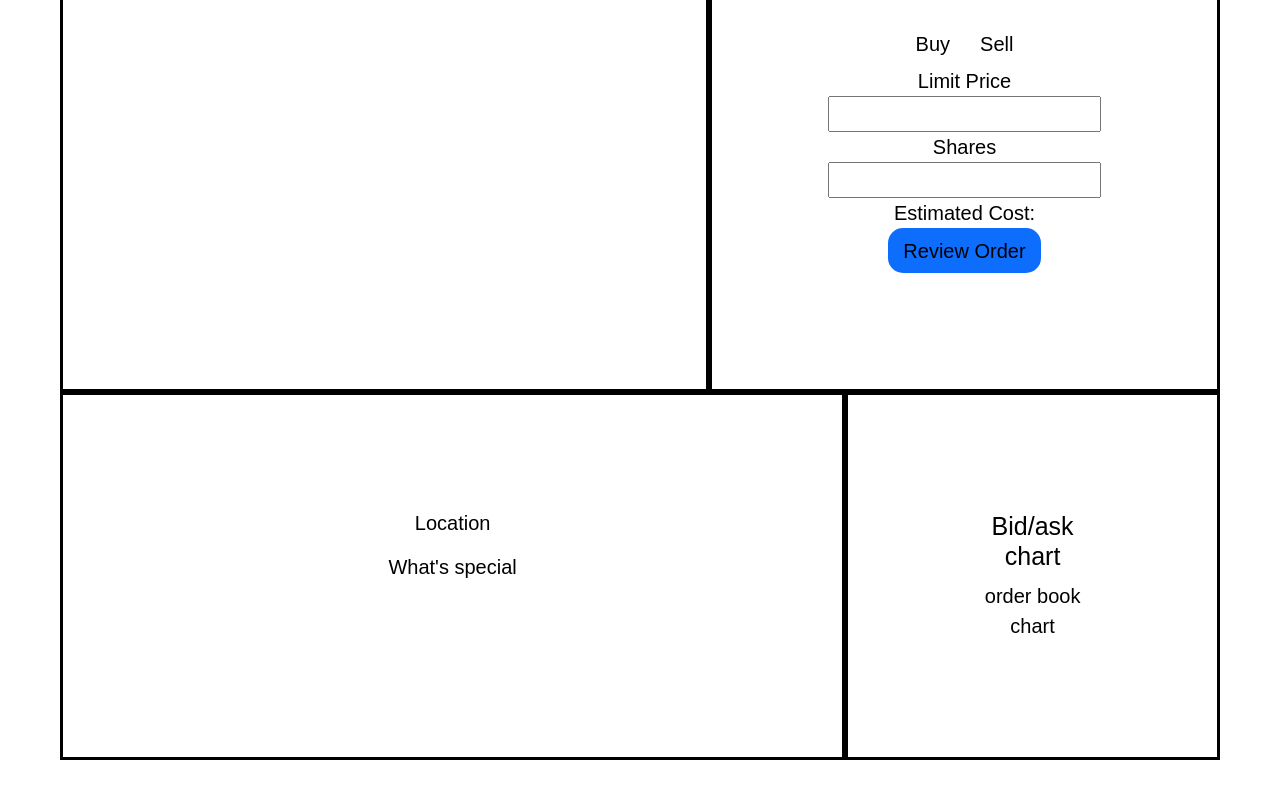
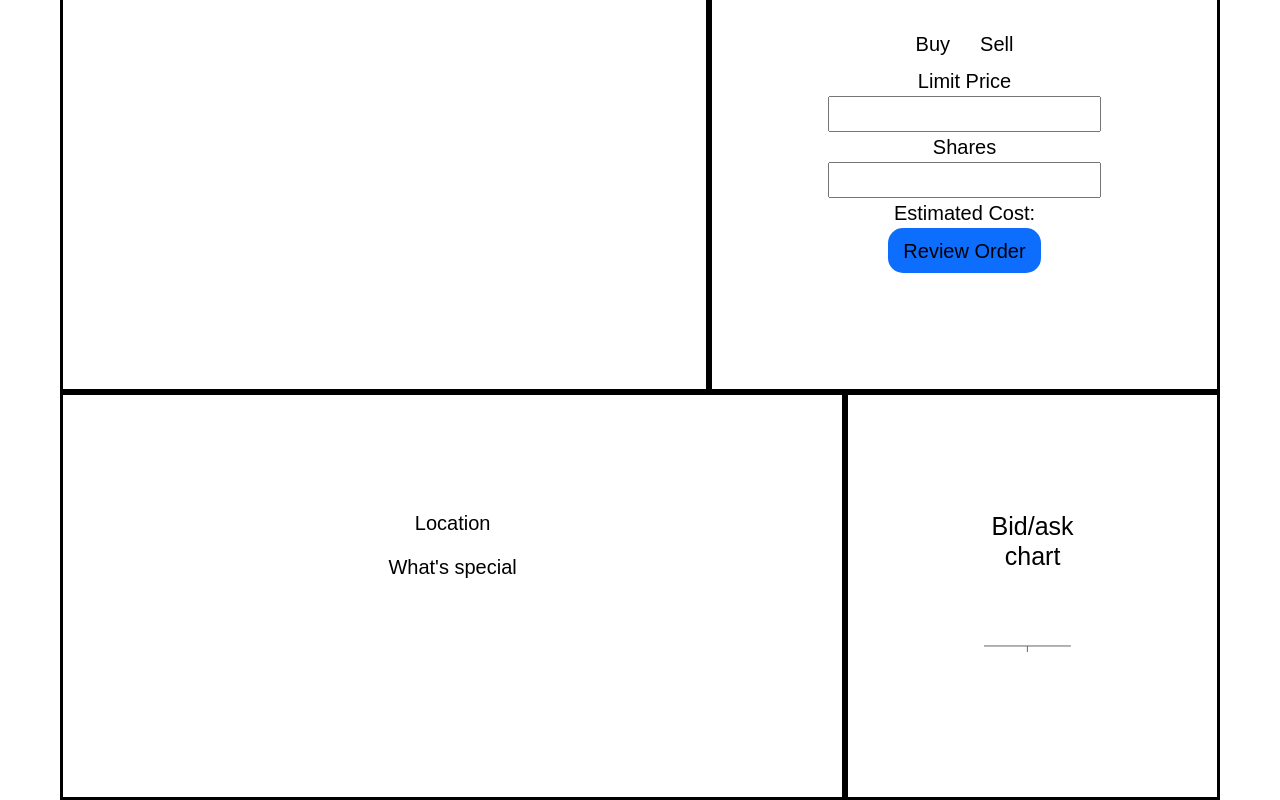
Before and after one commit to yiqixni/Accretion, a React (Create React App) app in the folder frontend/React_Accretion/accretion/: page /buy/1 in a window 1280 px wide. Shown: the part 290-1090 px from the top of the page. Before the commit the page ends 1050 px from the top, so only its background shows below. Built offline with nearby package versions, Linux system fonts and the light colour scheme; no server answers.

Commit message:
continued work on frontend to present PropertyInfo

```diff
--- a/frontend/React_Accretion/accretion/package.json
+++ b/frontend/React_Accretion/accretion/package.json
@@ -13,6 +13,7 @@
     "react-dom": "^18.2.0",
     "react-router-dom": "^6.20.0",
     "react-scripts": "5.0.1",
+    "recharts": "^2.10.3",
     "svgo": "^3.0.4",
     "web-vitals": "^2.1.4"
   },
--- a/frontend/React_Accretion/accretion/src/order-book/OrderBookChart.js
+++ b/frontend/React_Accretion/accretion/src/order-book/OrderBookChart.js
@@ -1,6 +1,43 @@
+import {
+        BarChart,
+        Bar,
+        XAxis,
+        YAxis,
+        Tooltip,
+        CartesianGrid,
+        Legend,
+        ResponsiveContainer,
+    } from 'recharts';
+
+import { usePropertyInfo } from '../property-info/PropertyInfo';
 
 export default function OrderBookChart () {
+
+    const { marketInfo } = usePropertyInfo();
+
+    console.log(marketInfo);
+
+    const fakeData = [
+        {asking_price: 100, shares: 100},
+        {asking_price: 200, shares: 5}
+    ];
+
     return (
-        <div> order book chart </div>
+        <ResponsiveContainer width="100%" height={100}>
+            <BarChart
+                width={100}
+                height={100}
+                // data={fakeData}
+                data={[marketInfo]}
+                margin={{ top: 20, right: 30, left: 20, bottom: 5 }}
+            >
+            <XAxis dataKey="asking_price" />
+            {/* <YAxis /> */}
+            {/* <CartesianGrid strokeDasharray="3 3" /> */}
+            <Tooltip />
+            {/* <Legend /> */}
+            <Bar dataKey="shares" fill="#8884d8" />
+            </BarChart>
+        </ResponsiveContainer>
     )
 }
--- a/frontend/React_Accretion/accretion/src/property-info/PropertyInfo.js
+++ b/frontend/React_Accretion/accretion/src/property-info/PropertyInfo.js
@@ -1,17 +1,29 @@
 import {useParams} from 'react-router-dom';
-import {useState, useEffect} from 'react';
+import {
+        useState,
+        useEffect,
+        useContext,
+        createContext
+    } from 'react';
 
 import Order from '../order/Order';
 import OrderBookChart from '../order-book/OrderBookChart';
 
 import './PropertyInfo.css';
 
+const PropertyInfoContext = createContext(undefined);
+
 export default function PropertyInfo () {
     const { id } = useParams();
+
     const [images, setImages] = useState([]);
-    const [address, setAddress] = useState();
-    const [description, setDescription] = useState();
+    const [detail, setDetail] = useState({
+        address: "",
+        description: ""
+    });
+    const [marketInfo, setMarketInfo] = useState();
 
+    // fetch PropertyInfo with id from API
     useEffect(() => {
         const getProperty = async () => {
             try {
@@ -26,8 +38,14 @@ export default function PropertyInfo () {
                 )
                 const data = await response.json();
                 setImages(data[0].images.map((images)=> images.image));
-                setAddress(data[0].address);
-                setDescription(data[0].description);
+                setDetail({
+                    address: data[0].address,
+                    description: data[0].description
+                })
+                setMarketInfo({
+                    asking_price: data[0].asking_price,
+                    shares: data[0].shares
+                })
             }
             catch (error) {
                 console.log(error)
@@ -37,7 +55,17 @@ export default function PropertyInfo () {
         getProperty();
     }, [])
 
+    const PropertyInfoProvider = ({ children }) => {
+
         return (
+            <PropertyInfoContext.Provider value={{ images, detail, marketInfo }}>
+                { children }
+            </PropertyInfoContext.Provider>
+        )
+    }
+
+    return (
+        <PropertyInfoProvider>
             <div>
                 <div className='three-column-container'>
                     <div className='images'>
@@ -54,11 +82,11 @@ export default function PropertyInfo () {
                     <div className='property-details'>
                         <h6>Location</h6>
                         <p>
-                        {address}
+                            {detail.address}
                         </p>
                         <h6>What's special</h6>
                         <p>
-                        {description}
+                            {detail.description}
                         </p>
                     </div>
                     <div className='bid-ask-chart'>
@@ -66,8 +94,18 @@ export default function PropertyInfo () {
                         <OrderBookChart />
                     </div>
                 </div>
+            </div>
+        </PropertyInfoProvider>
+    )
 
-        </div>
+}
 
-    )
+export const usePropertyInfo = () => {
+    const context = useContext(PropertyInfoContext);
+
+    if (!context) {
+        throw new Error("usePropertyInfo must be wrap inside of PropertyInfoProvider");
     }
+
+    return context;
+}
```
Also changed, not shown: frontend/React_Accretion/accretion/src/property-info/PropertyInfo_plain.js (added, +78 -0 lines), 1 other file (tests, documents, lock files or other folders). Lines whose indentation alone changed are shown as unchanged.
